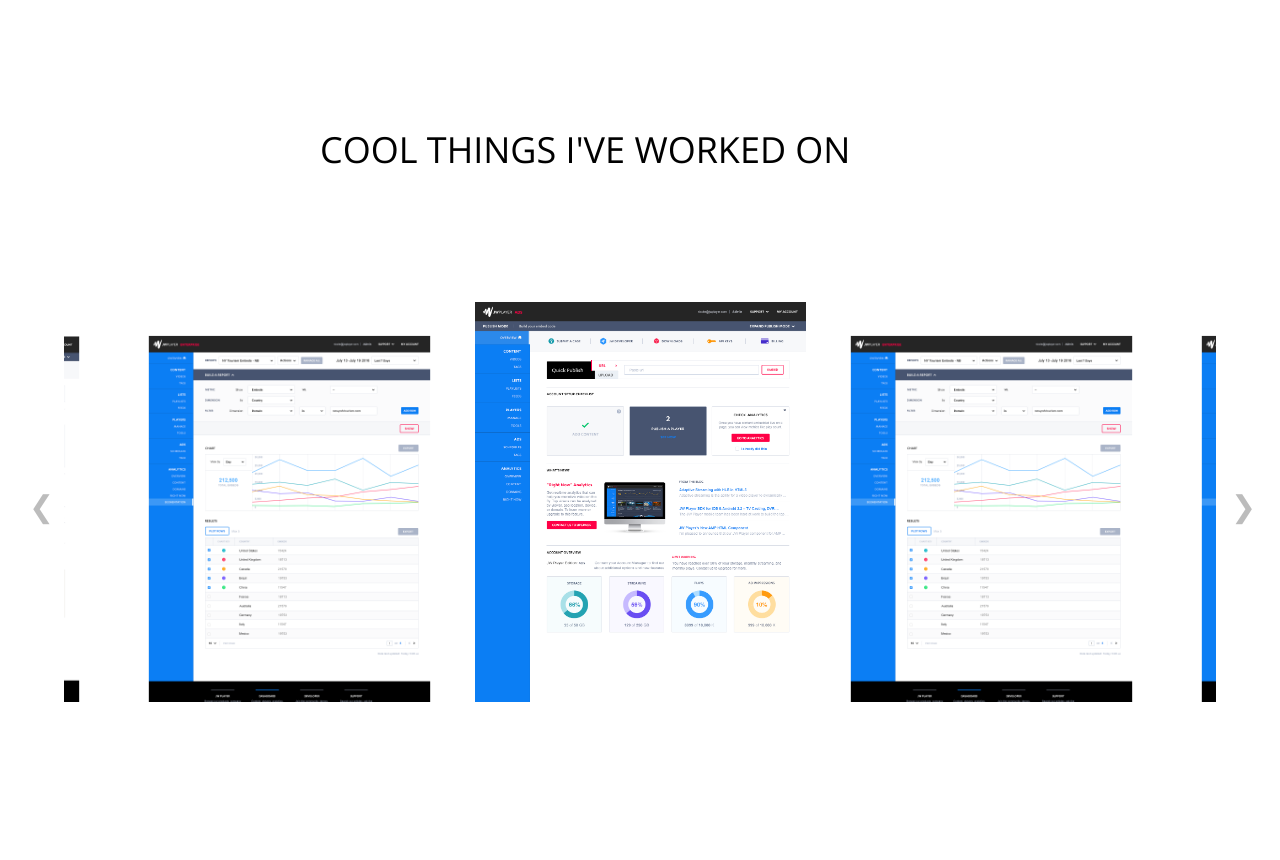
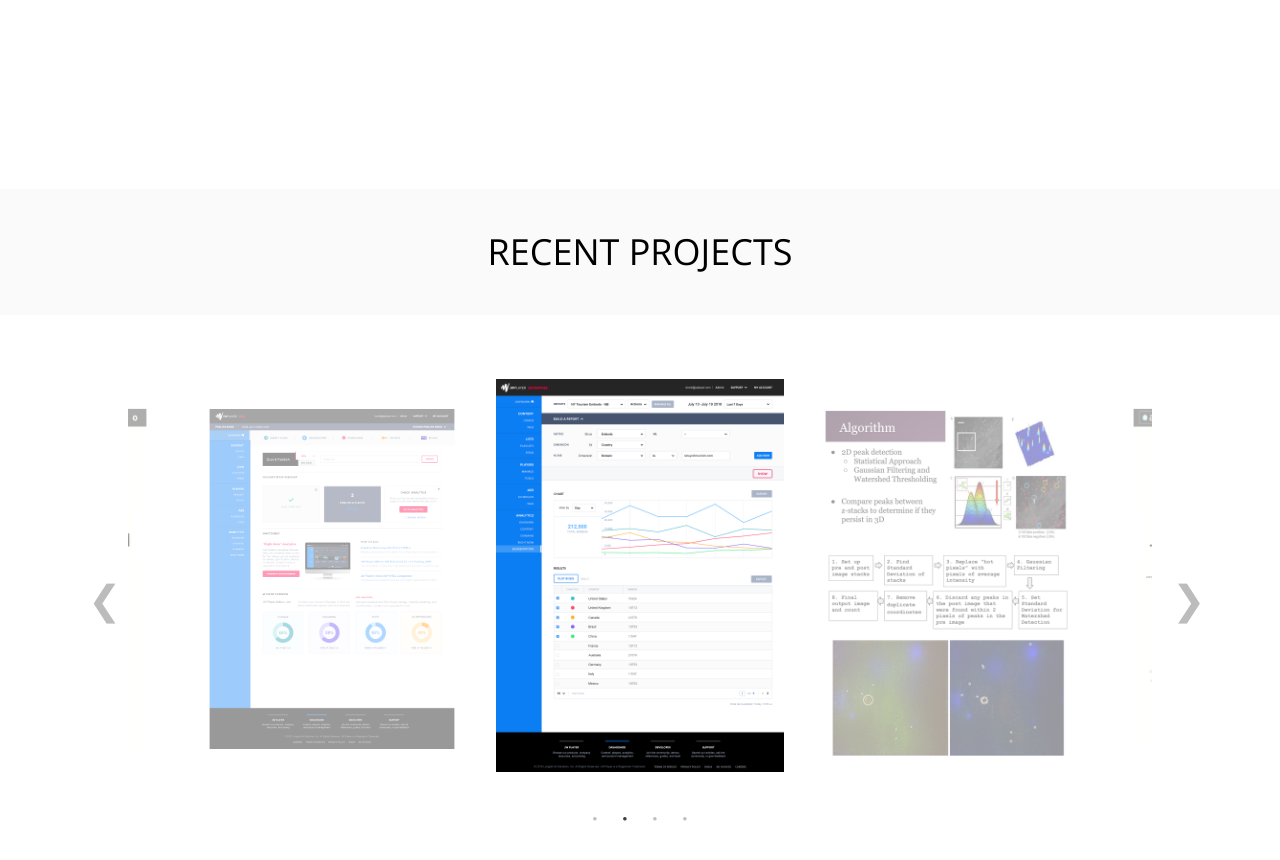
Before and after one commit to chen-lu/personal-site, a website: page app/index.html in a window 1280 px wide. Shown: the part 1786-2646 px from the top of the page. Before the commit the page ends 2616 px from the top, so only its background shows below. Drawn offline with nearby package versions, Linux system fonts and the light colour scheme; a web font is replaced by a local one.

Commit message:
add images, links

```diff
--- a/app/index.html
+++ b/app/index.html
@@ -21,9 +21,9 @@
             Full Stack Software Engineer
           </div>
           <div class="icons">
-            <i class="fa fa-envelope fa-2x"></i>
-            <i class="fa fa-github-alt fa-2x"></i>
-            <i class="fa fa-linkedin fa-2x"></i>
+            <a href="mailto:chen@jwplayer.com"><i class="fa fa-envelope fa-2x"></i></a>
+            <a href="//github.com/chen-lu"><i class="fa fa-github-alt fa-2x"></i></a>
+            <a href="//www.linkedin.com/in/chenlu2015"><i class="fa fa-linkedin fa-2x"></i></a>
           </div>
       </div>
     </div>
@@ -113,18 +113,19 @@
     <div class="section portfolio" id="projects">
       <div class="content">
         <div class="heading">
-          Cool Things I've Worked On
+          Recent Projects
+        </div>
+        <div class="carousel">
+
+          <div class="item"><img class="image" src="/images/overview.png" alt="dashboard overview" /></div>
+          <div class="item"><img class="image" src="/images/segmentation_v1.png" alt="jwplayer segmentation" /></div>
+          <div class="item"><img class="image" src="/images/hiv_v2.png" alt="senior design project" /></div>
+          <div class="item">
+            <img class="image" src="/images/arc_v2.png" alt="arc" />
+          </div>
         </div>
       </div>
     </div>
-    <div class="carousel">
-      <div class="item"><img class="image" src="/images/overview.png" alt="overview" /></div>
-      <div class="item"><img class="image" src="/images/segmentation_v1.png" alt="overview" /></div>
-      <div class="item"><img class="image" src="/images/segmentation_v1.png" alt="overview" /></div>
-      <div class="item"><img class="image" src="/images/overview.png" alt="overview" /></div>
-      <div class="item"><img class="image" src="/images/segmentation_v1.png" alt="overview" /></div>
-    </div>
-
 
 
     <script src="https://use.fontawesome.com/6a0cd46a15.js"></script>
--- a/app/js/portfolio.js
+++ b/app/js/portfolio.js
@@ -3,6 +3,9 @@ $(document).ready(function(){
   centerMode: true,
   slidesToShow: 3,
   arrows: true,
+  autoplay: true,
+  speed: 500,
+  dots: true,
   responsive: [
     {
       breakpoint: 1024,
--- a/app/less/main.less
+++ b/app/less/main.less
@@ -12,6 +12,7 @@
 body{
   margin: 0px;
   padding: 0px;
+  padding-bottom: 5%;
   font-family: @open-sans;
   min-width: @min-width;
 }
@@ -113,7 +114,10 @@ body{
 
     .icons {
       padding-left: 3px;
-      color: @gray;
+      a {
+        text-decoration: none;
+        color: @gray;
+      }
       & i {
         padding-right: 15px;
         padding-top: 15px;
@@ -189,13 +193,19 @@ body{
         }
       }
     }
+  }
 
-
+  &.portfolio {
+    margin: 0;
+    padding-top: 5%;
+    .heading {
+      text-align: center;
+      background: rgba(242, 242, 242, 0.4);
+      margin: 0;
+      margin-bottom: 5%;
+      padding: 3% 10% 3% 10%;
+    }
 
   }
 
-  &.portfolio {
-    margin: 10% 25% 10% 25%;
-  }
-
 }
--- a/app/less/portfolio.less
+++ b/app/less/portfolio.less
@@ -88,14 +88,7 @@
 .slick-loading .slick-list {
   background: #fff url('ajax-loader.gif') center center no-repeat;
 }
-/* Icons */
-@font-face {
-  font-family: 'slick';
-  font-weight: normal;
-  font-style: normal;
-  src: url('fonts/slick.eot');
-  src: url('fonts/slick.eot?#iefix') format('embedded-opentype'), url('fonts/slick.woff') format('woff'), url('fonts/slick.ttf') format('truetype'), url('fonts/slick.svg#slick') format('svg');
-}
+
 /* Arrows */
 .slick-prev,
 .slick-next {
@@ -144,23 +137,23 @@
   -moz-osx-font-smoothing: grayscale;
 }
 .slick-prev {
-  left: -35px;
+  left: -40px;
 
 }
 .slick-prev:before {
   color: @gray;
   content: '❮';
-  font-size: 30px;
+  font-size: 40px;
 }
 
 .slick-next {
-  right: -35px;
+  right: -40px;
 
 }
 .slick-next:before {
   color: @gray;
   content: '❯';
-  font-size: 30px;
+  font-size: 40px;
 }
 
 /* Dots */
@@ -209,7 +202,7 @@
 }
 .slick-dots li button:before {
   font-family: 'slick';
-  font-size: 6px;
+  font-size: 15px;
   line-height: 20px;
   position: absolute;
   top: 0;
@@ -229,13 +222,12 @@
 }
 
 .carousel {
-  margin-left: 5%;
-  width: 90%;
-  margin-bottom: 10%;
+  margin-left: 10%;
+  width: 80%;
+  max-height: 80vh;
   text-align: center;
-
   .item {
-    height: 400px;
+    height: auto;
     .image{
       image-rendering: -moz-crisp-edges;         /* Firefox */
       image-rendering:   -o-crisp-edges;         /* Opera */
@@ -245,6 +237,7 @@
       width: 100%;
       height: auto;
       transform: scale(.85);
+      opacity: .4;
       transition: all 0.5s ease;
     }
   }
@@ -260,6 +253,7 @@
       image-rendering: crisp-edges;
       -ms-interpolation-mode: nearest-neighbor;  /* IE (non-standard property) */
       transform: scale(1);
+      opacity: 1;
       transition: all 0.5s ease;
     }
   }
```
Also changed, not shown: app/css/main.css, app/css/portfolio.css, app/images/arc_v2.png (added), app/images/hiv_v2.png (added), app/images/segmentation_v2.png (deleted), 3 other files.
